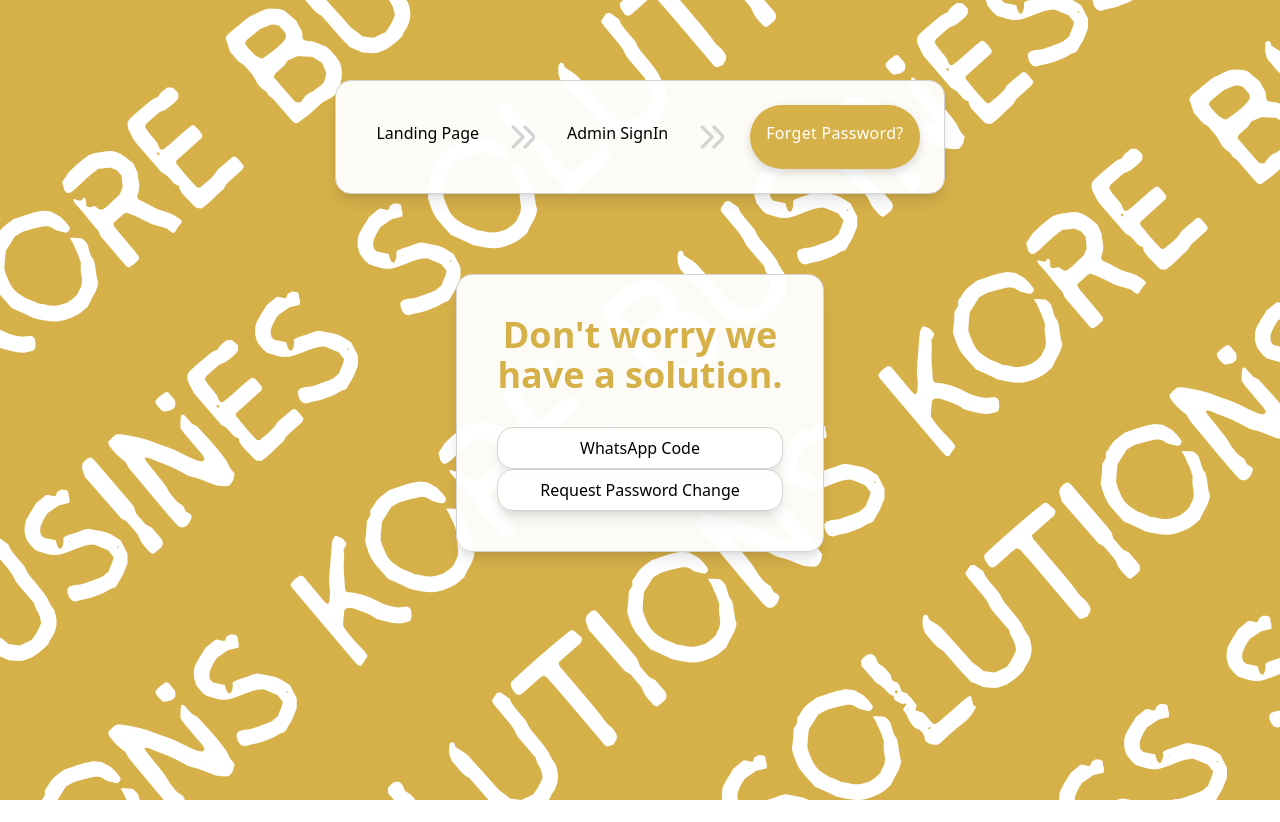
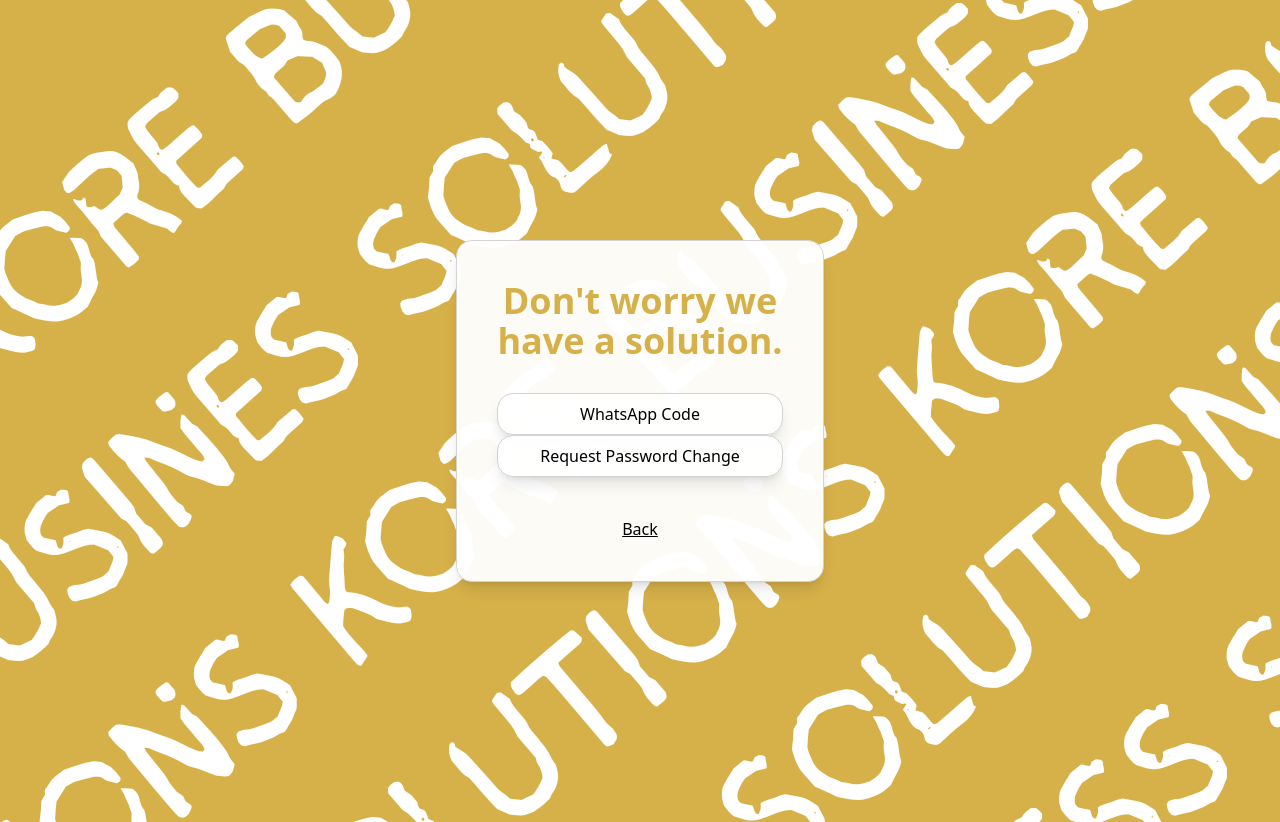
Before and after one commit to EmmanualJanuarie/KBS_portal, a React (Vite) app in the folder mern-frontend/: page /admin-page/forget-pwd in a window 1280 px wide. Before the commit the page ends 800 px from the top, so only its background shows below. Built offline with nearby package versions, Linux system fonts and the light colour scheme.

Commit message:
Update AdminForgetPwdPage.tsx

```diff
--- a/mern-frontend/pages/AdminForgetPwdPage.tsx
+++ b/mern-frontend/pages/AdminForgetPwdPage.tsx
@@ -1,9 +1,7 @@
 /**
  *
  */
-import BreadCrumb from "../src/components/BreadCrumb";
-import MobileBreadCrumb from "../src/components/MobileBreadCrumb";
-import { ICONS } from "../utils/icons";
+import { useEffect } from "react";
 import { ROUTES } from "../utils/routes";
 import { useNavigate } from "react-router-dom";
 
@@ -11,64 +9,37 @@ export default function AdminForgetPwdPage(){
 
     const navigate = useNavigate();
 
+    useEffect(() => {
+        document.title = "Admin | Forget Password?"
+    });
+
     return(
-        <div className="w-full lg:h-screen md:max-h-screen sm:max-h-screen" id="admin_page">
+        <div className="w-full" id="admin_page">
             {/* COLUMN */}
-            <div className="flex flex-col md:flex md:flex-col sm:flex sm:flex-col justify-center items-center py-20 gap-20">
-                {/* BREADCRUMBS */}
-                {/* BREADCRUMBS FOR LAPTOP/DESKTOP */}
-                <div className="hidden md:flex">
-                    <BreadCrumb
-                        crumb_one={{
-                            setName: "Landing Page",
-                            setNavigationLink: ROUTES.LANDING_PAGE,
-                            isSelected: false
-                        }}
-                        crumb_two={{
-                            setName: "Admin SignIn",
-                            setNavigationLink: ROUTES.ADMIN_PAGE,
-                            isSelected: false,
-                            shouldAddAnotherRoute: true
-                        }}
-                        crumb_three={{
-                            setName: "Forget Password?",
-                            setNavigationLink: "",
-                            isSelected: true,
-                            shouldAddAnotherRoute: false }}
-
-                        crumb_four={{ setName: "", setNavigationLink: "", isSelected: false }} //void
-
-                        setSeperatorIcon={"../" + ICONS.DOUBLE_ARROW_ICON}
-                    />
-                </div>
-
-                {/* BREADCRUMBS FOR MOBILE */}
-                <div className="flex md:hidden">
-                    <MobileBreadCrumb
-                        crumb_one={{ name: "Forget Password?", value: "Forget Password?", route: "", add_crumb_two: true}}
-                        crumb_two={{ name: "Admin Sign In", value: "Admin Sign In", route: ROUTES.ADMIN_PAGE, add_crumb_three: true}}
-                        crumb_three={{ name: "Landing Page", value: "Landing Page", route: ROUTES.LANDING_PAGE}}
-                    />
-                </div>
-
-                {/* FORM */}
-                 <div className="bg-white/95 shadow-lg rounded-2xl p-10 items-center justify-center forget-pwd-style">
+            <div className="flex flex-col items-center py-60">
+                <div className=" flex flex-col bg-white/95 shadow-lg rounded-2xl p-10 items-center justify-center forget-pwd-style gap-10">
                     <div className="flex flex-col md:flex md:flex-col sm:flex sm:flex-col justify-center lg:gap-9">
-                        <div className="text-4xl font-bold color-gold text-center p-bottom-2">Don't worry we have a solution.</div>
+                        <div className="text-4xl font-bold color-gold text-center p-bottom-2">
+                            Don't worry we have a solution.
+                        </div>
                             {/* INNER COLUMN */}
-                            <div className="flex flex-col md:flex md:flex-col sm:flex sm:flex-col justify-center text-center lg:gap-5 md:gap-5 sm:gap-5">
+                            <div className="flex flex-col md:flex md:flex-col sm:flex sm:flex-col justify-center text-center">
                                 {/* Whatsapp code option */}
                                 <div className="bg-white/95 shadow-lg rounded-2xl p-20 border-to-gray-1px background-to-gold btn-padding" onClick={()=>navigate(ROUTES.ADMIN_PAGE_WHATSAPP_CODE_REQUEST)}>
                                     WhatsApp Code
                                 </div>
 
                                     {/* Request Password Change */}
-                                <div className="bg-white/95 shadow-lg rounded-2xl border-to-gray-1px background-to-gold btn-padding">
+                                <div className="bg-white/95 shadow-lg rounded-2xl border-to-gray-1px background-to-gold btn-padding" onClick={()=>navigate(ROUTES.ADMIN_PAGE_PASSWORD_RESET_REQUEST)}>
                                     Request Password Change
                                 </div>
                             </div>
                     </div>
-                 </div>
+
+                    <div className="text-center text-gold-hover-effect">
+                        <p onClick={()=> navigate(ROUTES.ADMIN_PAGE)}>Back</p>
+                    </div>
+                </div>
             </div>
         </div>
     );
```
